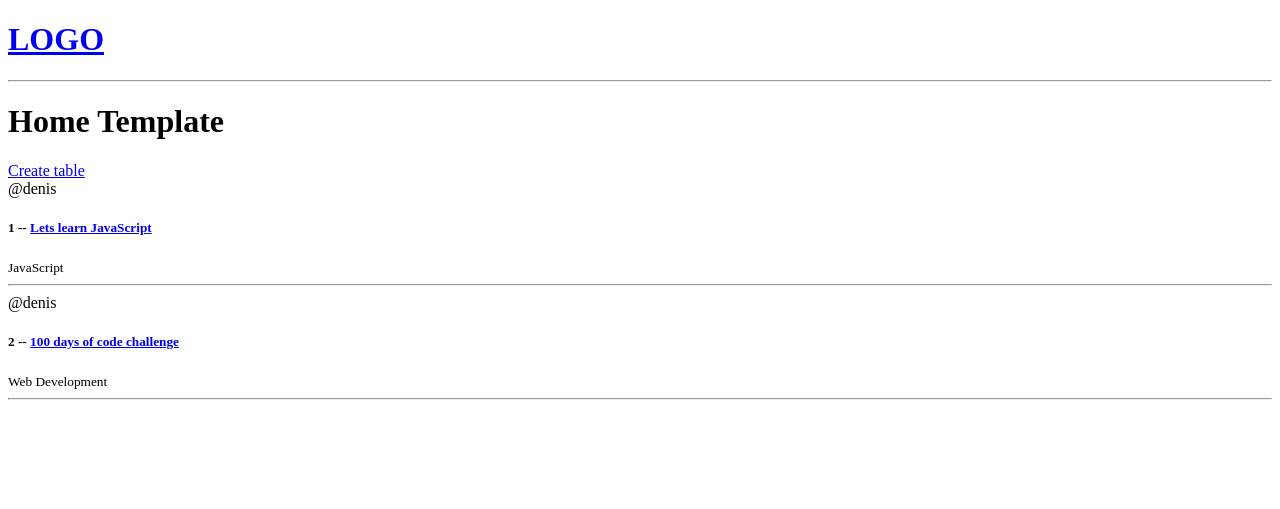
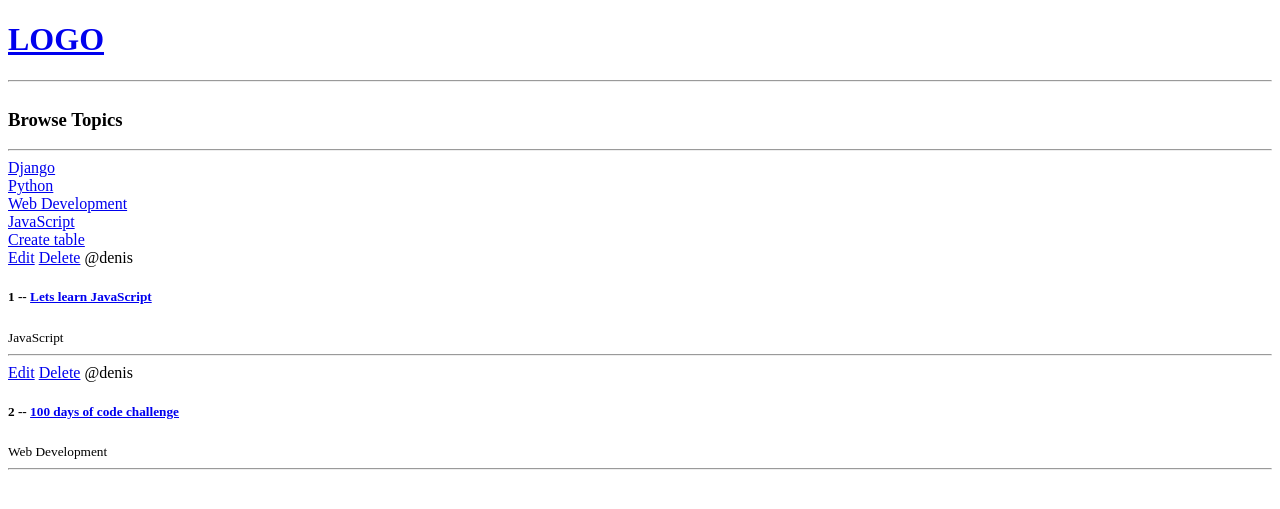
Before and after one commit to sound-round/tabletalks, a Django app: page / in a window 1280 px wide. Shown: the top 509 px of the page. Run offline with Django 3.2, Linux system fonts and the light colour scheme; data comes from the database, SQL or seed files in the repository; both versions use the stored data as it was after the commit.

Commit message:
Add delete button

```diff
--- a/tabletalks/base/models.py
+++ b/tabletalks/base/models.py
@@ -21,6 +21,9 @@ class Table(models.Model):
     def __str__(self):
         return self.name
 
+    class Meta:
+        ordering = ['-updated', '-created']
+
 
 class Message(models.Model):
     user = models.ForeignKey(User, on_delete=models.CASCADE)
--- a/tabletalks/base/templates/base/home.html
+++ b/tabletalks/base/templates/base/home.html
@@ -2,7 +2,26 @@
 
 {% block content %}
 
-<h1>Home Template</h1>
+<style>
+    .home-container {
+        display: grid;
+        grid-template-columns: 1fr, 3fr;
+    }
+</style>
+
+<div class="home-container">
+
+    <div>
+        <h3>Browse Topics</h3>
+        <hr>
+
+        {% for topic in topics %}
+            <div>
+                <a href="{% url 'home' %}&q={{ topic.name }}">{{ topic.name }}</a>
+            </div>
+        {% endfor %}
+
+    </div>
 
     <div>
         <a href="{% url 'create-table' %}">Create table</a>
@@ -10,6 +29,8 @@
         <div>
             {% for table in tables %}
                 <div>
+                    <a href="{% url 'update-table' table.id %}">Edit</a>
+                    <a href="{% url 'delete-table' table.id %}">Delete</a>
                     <span>@{{ table.host.username }}</span>
                     <h5>{{ table.id }} -- <a href="{% url 'table' table.id %}">{{ table.name }}</a></h5>
                     <small>{{ table.topic.name }}</small>
@@ -17,10 +38,9 @@
                 </div>
 
             {% endfor %}
-
-
         </div>
     </div>
 
+</div>
 
 {% endblock content %}
--- a/tabletalks/base/templates/base/table_form.html
+++ b/tabletalks/base/templates/base/table_form.html
@@ -5,7 +5,7 @@
     <div>
         <form method="POST" action="">
             {% csrf_token %}
-
+            {{ form.as_p }}
             <input type="submit" value="Submit" />
 
         </form>
--- a/tabletalks/base/urls.py
+++ b/tabletalks/base/urls.py
@@ -5,5 +5,7 @@ from tabletalks.base import views
 urlpatterns = [
     path('', views.home, name='home'),
     path('table/<str:pk>/', views.table, name='table'),
-    path('create-table/', views.create_table, name='create-table')
+    path('create-table/', views.create_table, name='create-table'),
+    path('update-table/<str:pk>/', views.update_table, name='update-table'),
+    path('delete-table/<str:pk>/', views.delete_table, name='delete-table'),
 ]
--- a/tabletalks/base/views.py
+++ b/tabletalks/base/views.py
@@ -1,5 +1,6 @@
-from django.shortcuts import render
-from tabletalks.base.models import Table
+from django.shortcuts import render, redirect
+from tabletalks.base.models import Table, Topic
+from tabletalks.base.forms import TableForm
 
 
 # tables = [
@@ -11,7 +12,8 @@ from tabletalks.base.models import Table
 
 def home(request):
     tables = Table.objects.all()
-    context = {'tables': tables}
+    topics = Topic.objects.all()
+    context = {'tables': tables, 'topics': topics}
     return render(request, 'base/home.html', context)
 
 
@@ -22,5 +24,36 @@ def table(request, pk):
 
 
 def create_table(request):
-    context = {}
+    form = TableForm()
+    if request.method == 'POST':
+        form = TableForm(request.POST)
+        if form.is_valid():
+            form.save()
+            return redirect('home')
+    context = {'form': form}
     return render(request, 'base/table_form.html', context)
+
+
+def update_table(request, pk):
+    table = Table.objects.get(id=pk)
+    form = TableForm(instance=table)
+
+    if request.method == "POST":
+        form = TableForm(request.POST, instance=table)
+        if form.is_valid():
+            form.save()
+            return redirect('home')
+
+    context = {'form': form}
+    return render(request, 'base/table_form.html', context)
+
+
+def delete_table(request, pk):
+    table = Table.objects.get(id=pk)
+
+    if request.method == 'POST':
+        table.delete()
+        return redirect('home')
+
+    context = {'obj': table}
+    return render(request, 'base/delete.html', context)
```
Also changed, not shown: tabletalks/base/forms.py (added, +9 -0 lines), tabletalks/base/templates/base/delete.html (added, +12 -0 lines), db.sqlite3. Lines whose indentation alone changed are shown as unchanged.
